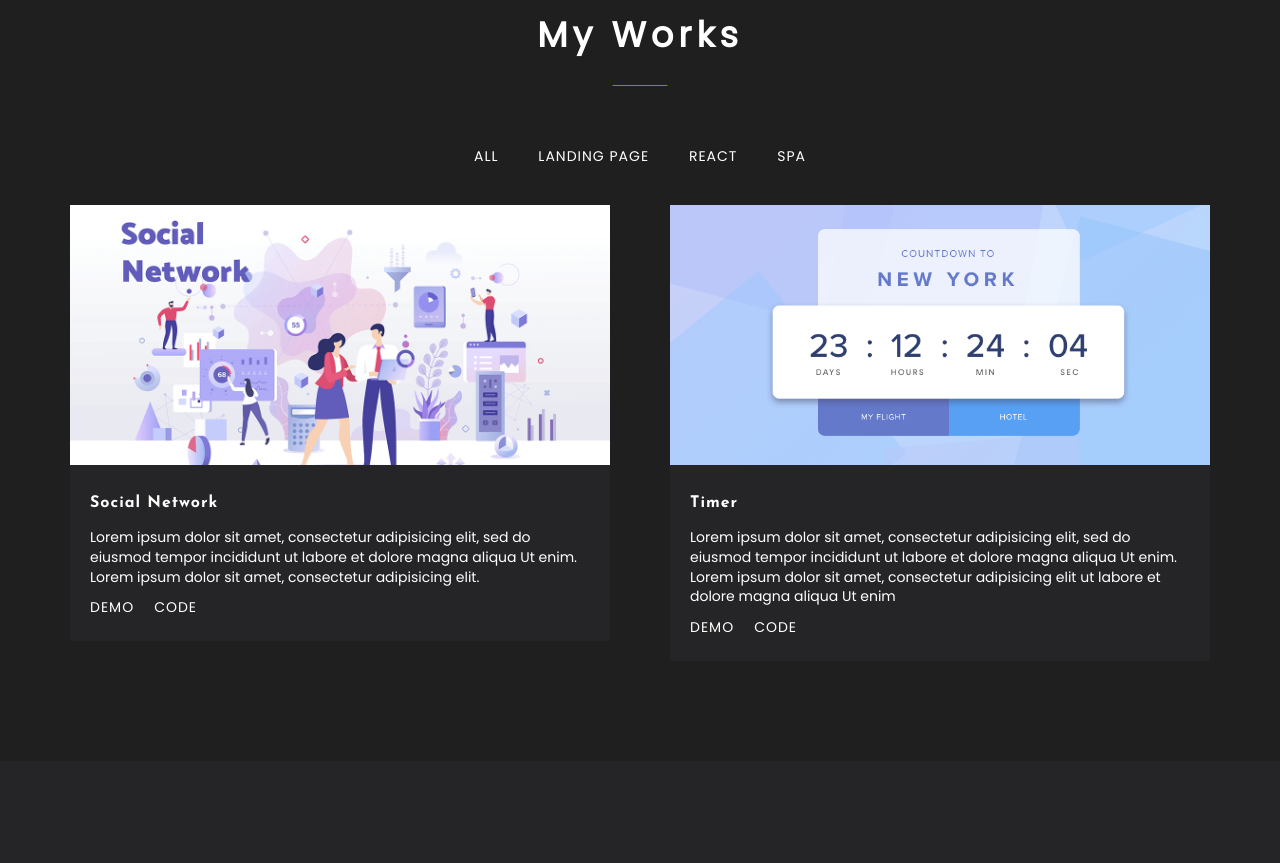
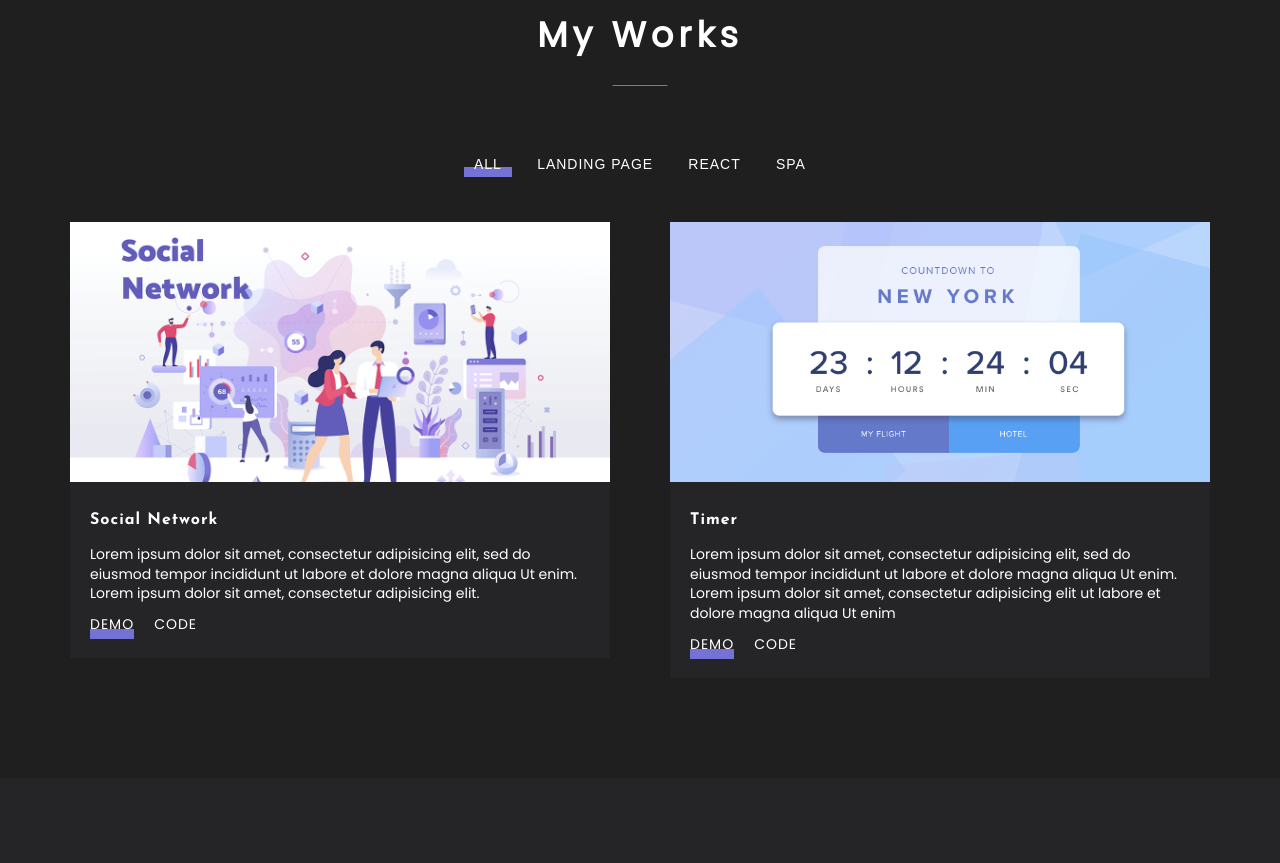
Before and after one commit to MempfisD/portfolio-start-project-main, a React app: page / in a window 1280 px wide. Shown: the part 1880-2743 px from the top of the page. Built offline with nearby package versions, Linux system fonts and the light colour scheme.

Commit message:
add Burger menu (useState) & Tabs (useState + filter)

```diff
--- a/src/components/Link.ts
+++ b/src/components/Link.ts
@@ -1,7 +1,7 @@
-import styled from 'styled-components';
-import {theme} from '../styles/Theme';
+import styled, { css } from 'styled-components';
+import { theme } from '../styles/Theme';
 
-export const Link = styled.a`
+export const Link = styled.a<{ active?: boolean }>`
 	font-size: 14px;
 	font-weight: 400;
 	letter-spacing: 1px;
@@ -26,5 +26,11 @@ export const Link = styled.a`
 		left: 0;
 		right: 0;
 		z-index: -1;
+
+		${props =>
+			props.active &&
+			css<{ active?: boolean }>`
+				height: 10px;
+			`}
 	}
-`
+`;
--- a/src/layout/header/headerMenu/mobileMenu/MobileMenu.tsx
+++ b/src/layout/header/headerMenu/mobileMenu/MobileMenu.tsx
@@ -1,16 +1,25 @@
-import React from 'react';
+import React, { useState } from 'react';
 import { Menu } from '../menu/Menu';
 import { S } from '../../HeaderMenu_Styles';
 
 export const MobileMenu: React.FC<{ menuItems: Array<string> }> = (props: {
 	menuItems: Array<string>;
 }) => {
+	const [menuIsOpen, setMenuIsOpen] = useState(false);
+	const onBurgerBtnClick = () => {
+		setMenuIsOpen(!menuIsOpen);
+	};
 	return (
 		<S.MobileMenu>
-			<S.BurgerButton isOpen={false}>
+			<S.BurgerButton isOpen={menuIsOpen} onClick={onBurgerBtnClick}>
 				<span></span>
 			</S.BurgerButton>
-			<S.MobileMenuPopup isOpen={false}>
+			<S.MobileMenuPopup
+				isOpen={menuIsOpen}
+				onClick={() => {
+					setMenuIsOpen(false);
+				}}
+			>
 				<Menu menuItems={props.menuItems} />
 			</S.MobileMenuPopup>
 		</S.MobileMenu>
--- a/src/layout/sections/main/Main.tsx
+++ b/src/layout/sections/main/Main.tsx
@@ -1,5 +1,5 @@
 import React from 'react';
-import photo from '../../../assets/images/plug.png';
+import photo from '../../../assets/images/photo1.webp';
 import { FlexWrapper } from '../../../components/FlexWrapper';
 import { Container } from '../../../components/Container';
 import { S } from './Main_Styles';
--- a/src/layout/sections/works/Works.tsx
+++ b/src/layout/sections/works/Works.tsx
@@ -1,6 +1,6 @@
-import React from 'react';
+import React, { useState } from 'react';
 import { SectionTitle } from '../../../components/SectionTitle';
-import { TabMenu } from './tabMenu/TabMenu';
+import { TabMenu, TubsStatusType } from './tabMenu/TabMenu';
 import { FlexWrapper } from '../../../components/FlexWrapper';
 import { Work } from './work/Work';
 import socialImg from '../../../assets/images/proj-1.png';
@@ -8,29 +8,73 @@ import timerImg from '../../../assets/images/proj-2.png';
 import { Container } from '../../../components/Container';
 import { S } from './Works_Styles';
 
-const worksItems = ['All', 'landing page', 'React', 'spa'];
+const tabsItems: Array<{
+	status: TubsStatusType;
+	title: string;
+}> = [
+	{
+		title: 'All',
+		status: 'all',
+	},
+	{
+		title: 'landing page',
+		status: 'landing',
+	},
+	{
+		title: 'React',
+		status: 'react',
+	},
+	{
+		title: 'spa',
+		status: 'spa',
+	},
+];
 
-const workData = [
+const worksData = [
 	{
 		title: 'Social Network',
 		src: socialImg,
 		text: 'Lorem ipsum dolor sit amet, consectetur adipisicing elit, sed do eiusmod tempor incididunt ut labore et dolore magna aliqua Ut enim. Lorem ipsum dolor sit amet, consectetur adipisicing elit.',
+		type: 'spa',
 	},
 	{
 		title: 'Timer',
 		src: timerImg,
 		text: 'Lorem ipsum dolor sit amet, consectetur adipisicing elit, sed do eiusmod tempor incididunt ut labore et dolore magna aliqua Ut enim. Lorem ipsum dolor sit amet, consectetur adipisicing elit  ut labore et dolore magna aliqua Ut enim',
+		type: 'react',
 	},
 ];
 
 export const Works: React.FC = () => {
+	const [currentFilterStatus, setCurrentFilterStatus] = useState('all');
+	let filteredWorks = worksData;
+	if (currentFilterStatus === 'landing') {
+		filteredWorks = worksData.filter(work => work.type === 'landing');
+	}
+
+	if (currentFilterStatus === 'raect') {
+		filteredWorks = worksData.filter(work => work.type === 'react');
+	}
+
+	if (currentFilterStatus === 'spa') {
+		filteredWorks = worksData.filter(work => work.type === 'spa');
+	}
+
+	function changeFilterStatus(value: TubsStatusType) {
+		setCurrentFilterStatus(value);
+	}
+
 	return (
 		<S.Works>
 			<Container>
 				<SectionTitle>My Works</SectionTitle>
-				<TabMenu menuItems={worksItems} />
+				<TabMenu
+					tabsItems={tabsItems}
+					changeFilterStatus={changeFilterStatus}
+					currentFilterStatus={currentFilterStatus}
+				/>
 				<FlexWrapper justify={'space-between'} align={'flex-start'} wrap='wrap'>
-					{workData.map((w, index) => {
+					{filteredWorks.map((w, index) => {
 						return <Work src={w.src} title={w.title} text={w.text} />;
 					})}
 				</FlexWrapper>
--- a/src/layout/sections/works/tabMenu/TabMenu.tsx
+++ b/src/layout/sections/works/tabMenu/TabMenu.tsx
@@ -2,14 +2,33 @@ import React from 'react';
 import styled from 'styled-components';
 import { Link } from '../../../../components/Link';
 
-export const TabMenu = (props: { menuItems: Array<string> }) => {
+export type TubsStatusType = 'all' | 'landing' | 'react' | 'spa';
+
+type TabMenuPropsType = {
+	tabsItems: Array<{
+		status: TubsStatusType;
+		title: string;
+	}>;
+	changeFilterStatus: (value: TubsStatusType) => void;
+	currentFilterStatus: string;
+};
+
+export const TabMenu = (props: TabMenuPropsType) => {
 	return (
 		<StyledTabMenu>
 			<ul>
-				{props.menuItems.map((item, index) => {
+				{props.tabsItems.map((item, index) => {
 					return (
 						<ListItem key={index}>
-							<Link href=''>{item}</Link>
+							<Link
+								active={props.currentFilterStatus === item.status}
+								as={'button'}
+								onClick={() => {
+									props.changeFilterStatus(item.status);
+								}}
+							>
+								{item.title}
+							</Link>
 						</ListItem>
 					);
 				})}
--- a/src/layout/sections/works/work/Work.tsx
+++ b/src/layout/sections/works/work/Work.tsx
@@ -19,7 +19,9 @@ export const Work: React.FC<WorkPropsType> = (props: WorkPropsType) => {
 			<S.Description>
 				<S.Title>{props.title}</S.Title>
 				<S.Text>{props.text}</S.Text>
-				<Link href={'#'}>demo</Link>
+				<Link active href={'#'}>
+					demo
+				</Link>
 				<Link href={'#'}>code</Link>
 			</S.Description>
 		</S.Work>
```
Also changed, not shown: src/assets/images/photo1.webp (added).
